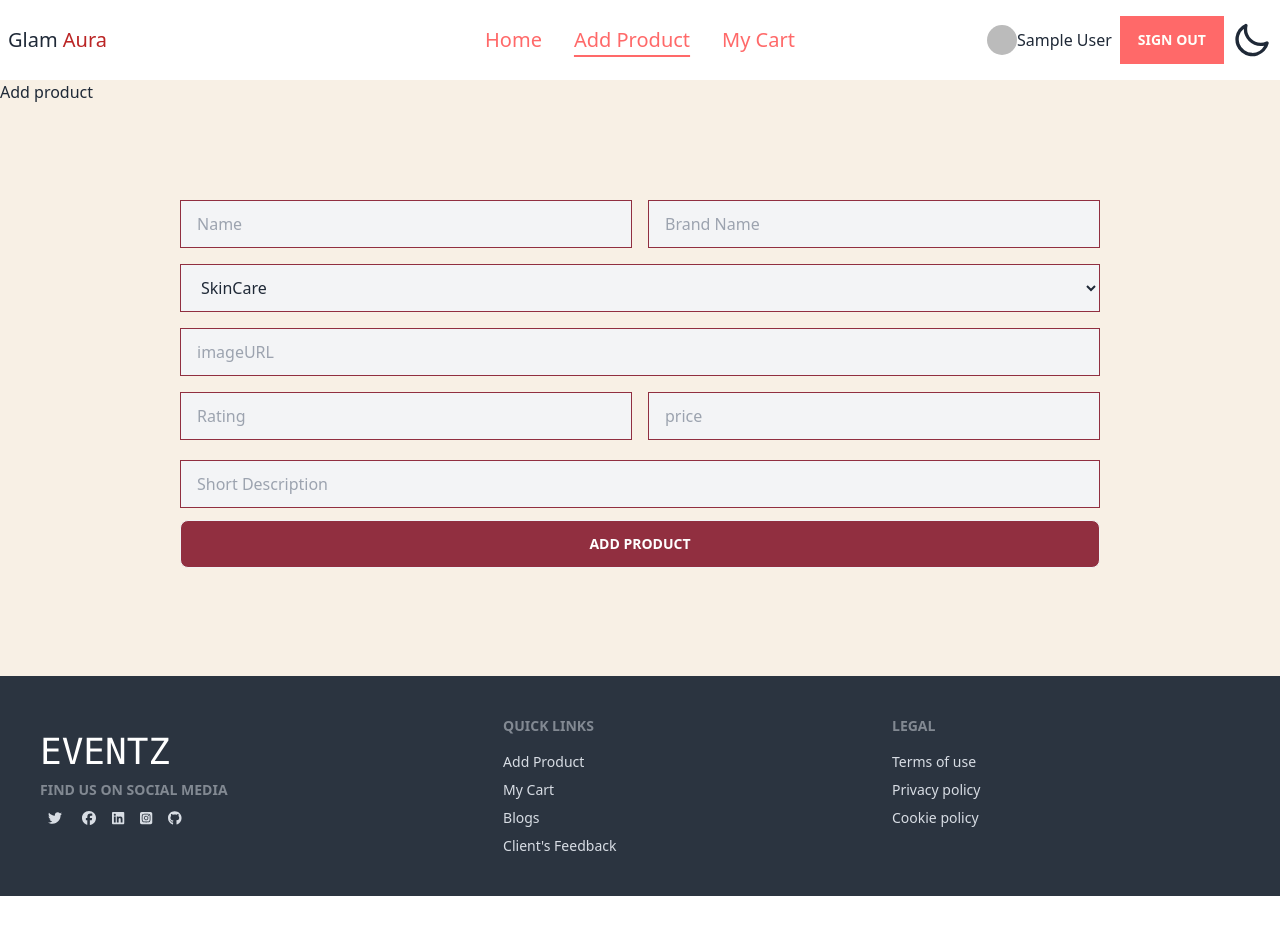
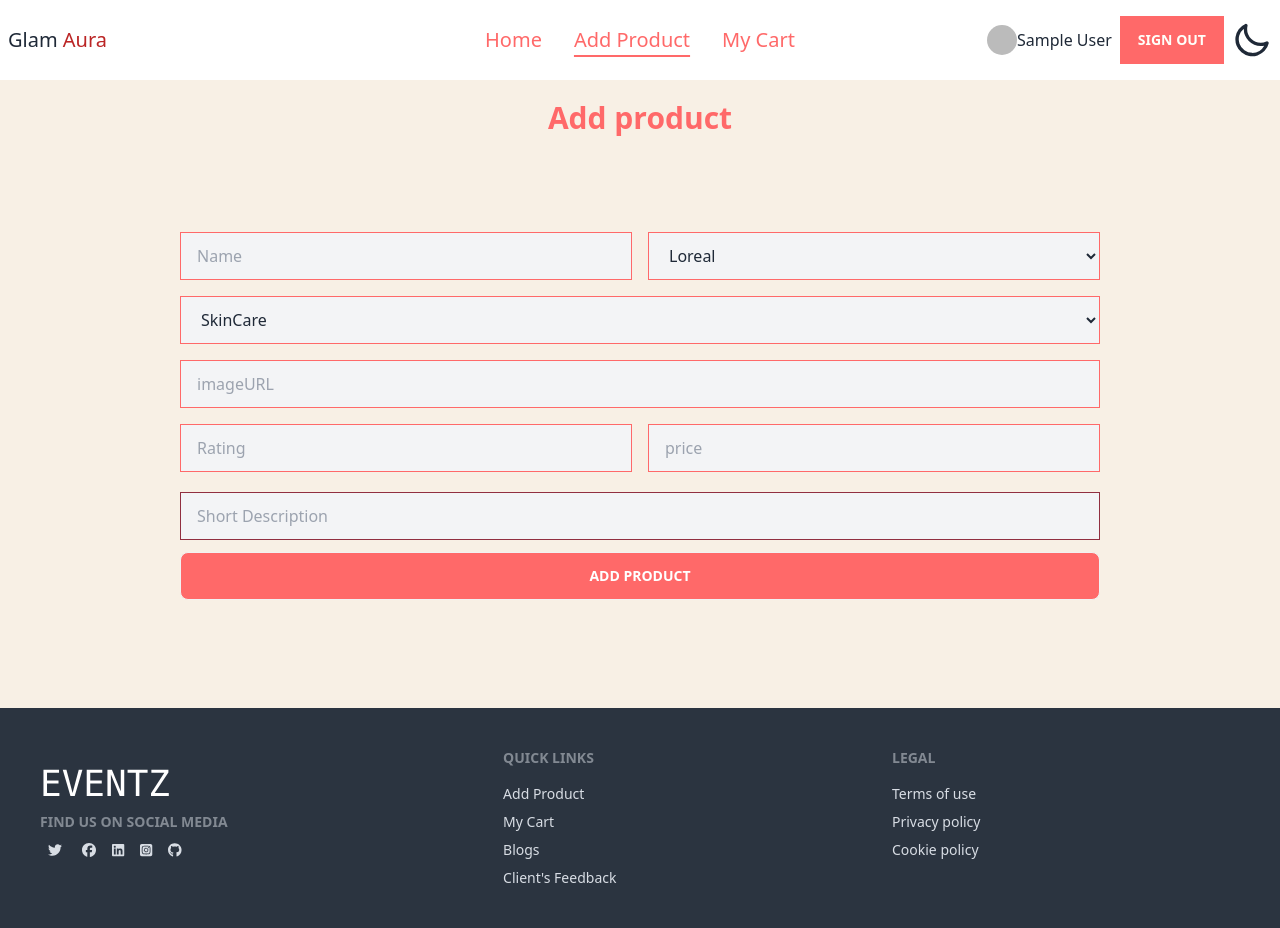
Before and after one commit to aubonee/Cosmetics_Brand_Shop, a React (Vite) app: page /addproduct in a window 1280 px wide. Before the commit the page ends 896 px from the top, so only its background shows below. Built offline with nearby package versions, Linux system fonts and the light colour scheme; no server answers; sample sign-in values are in the browser's storage.

Commit message:
layout modified

```diff
--- a/src/firebase/ViewDetail.jsx
+++ b/src/firebase/ViewDetail.jsx
@@ -40,7 +40,7 @@ const ViewDetail = () => {
 
 
             <div className=" my-3 card lg:card-side bg-base-100 shadow-xl">
-  <figure><img className=' bg-gray-300' src={photourl} alt="Shoes" /></figure>
+  <figure><img className='h-[600px] w-[280px] bg-gray-300' src={photourl} alt="Shoes" /></figure>
   <div className="card-body">
     <h2 className="card-title">
     {name}
--- a/src/pages/addProduct/AddProduct.jsx
+++ b/src/pages/addProduct/AddProduct.jsx
@@ -49,7 +49,7 @@ const AddProduct = () => {
 
     return (
         <div className="w-full">
-            Add product
+             <h2 className="mt-5 text-3xl font-bold text-center text-[#FF6969]">   Add product</h2>
 
             <div className="w-3/4 mx-auto">
 
@@ -57,33 +57,44 @@ const AddProduct = () => {
             <div className='grid grid-cols-4 gap-4'>
             <div className="form-control col-span-4 lg:col-span-2">
 
-          <input type="text" placeholder="Name" name="name" className="bg-gray-100 input input-bordered border-3 rounded-none  border-[#912F40]" required />
+          <input type="text" placeholder="Name" name="name" className="bg-gray-100 input input-bordered border-3 rounded-none  border-[#FF6969]" required />
         </div>
             <div className="form-control col-span-4 lg:col-span-2">
 
-          <input  type="text" placeholder="Brand Name" name="brandname" className="bg-gray-100 input input-bordered border-3 rounded-none  border-[#912F40]" required/>
+          {/* <input  type="text" placeholder="Brand Name" name="brandname" className="bg-gray-100 input input-bordered border-3 rounded-none  border-[#FF6969]" required/> */}
+          <select id="category"  placeholder="Category" name="brandname" className="bg-gray-100 input input-bordered border-3 rounded-none  border-[#FF6969]" required>
+          <option value=" brand" disabled>Select Brand</option>
+        <option value="Loreal">Loreal</option>
+        <option value="Chanel">Chanel</option>
+        <option value="Dior">Dior</option>
+        <option value="Base Makeup">Base Makeup</option>
+        <option value="Procter & Gamble">Procter & Gamble</option>
+        <option value="Revlon">Revlon</option>
+        <option value="Revlon">Coty</option>
+
+      </select>
         </div>
         <div className="form-control col-span-4 ">
-        <select id="category"  placeholder="Category" name="category" className="bg-gray-100 input input-bordered border-3 rounded-none  border-[#912F40]" required>
+        <select id="category"  placeholder="Category" name="category" className="bg-gray-100 input input-bordered border-3 rounded-none  border-[#FF6969]" required>
         <option value="SkinCare">SkinCare</option>
         <option value="Eye Makeup">Eye Makeup</option>
         <option value="Sun Block">Sun Block</option>
         <option value="Base Makeup">Base Makeup</option>
         <option value=" Lipstick and Gloss"> Lipstick and Gloss</option>
-        <option value="HairCare">HairCare</option>
+        <option value="Hair Care">HairCare</option>
 
       </select>
 
         </div>
         <div className="form-control col-span-4 row-span-2">
 
-        <input type="text" placeholder="imageURL" name="photourl" className="bg-gray-100 input input-bordered border-3 rounded-none  border-[#912F40]" required />
+        <input type="text" placeholder="imageURL" name="photourl" className="bg-gray-100 input input-bordered border-3 rounded-none  border-[#FF6969]" required />
         </div>
         <div className="form-control  col-span-4 lg:col-span-2">
-        <input type="number" placeholder="Rating" name="rating" className="bg-gray-100 input input-bordered border-3 rounded-none  border-[#912F40]" required />
+        <input type="number" placeholder="Rating" name="rating" className="bg-gray-100 input input-bordered border-3 rounded-none  border-[#FF6969]" required />
         </div>
         <div className=" form-control col-span-4 lg:col-span-2">
-        <input type="text" placeholder="price" name="price" className="bg-gray-100 input input-bordered border-3 rounded-none  border-[#912F40]" required />
+        <input type="text" placeholder="price" name="price" className="bg-gray-100 input input-bordered border-3 rounded-none  border-[#FF6969]" required />
 
         </div>
 
@@ -96,7 +107,7 @@ const AddProduct = () => {
        </div>
 
        <div>
-        <button type="submit"  className='text-white btn btn-block my-3 bg-[#912F40]'>Add Product</button></div>
+        <button type="submit"  className='text-white btn btn-block my-3 bg-[#FF6969]'>Add Product</button></div>
           </form>
 
 
```
